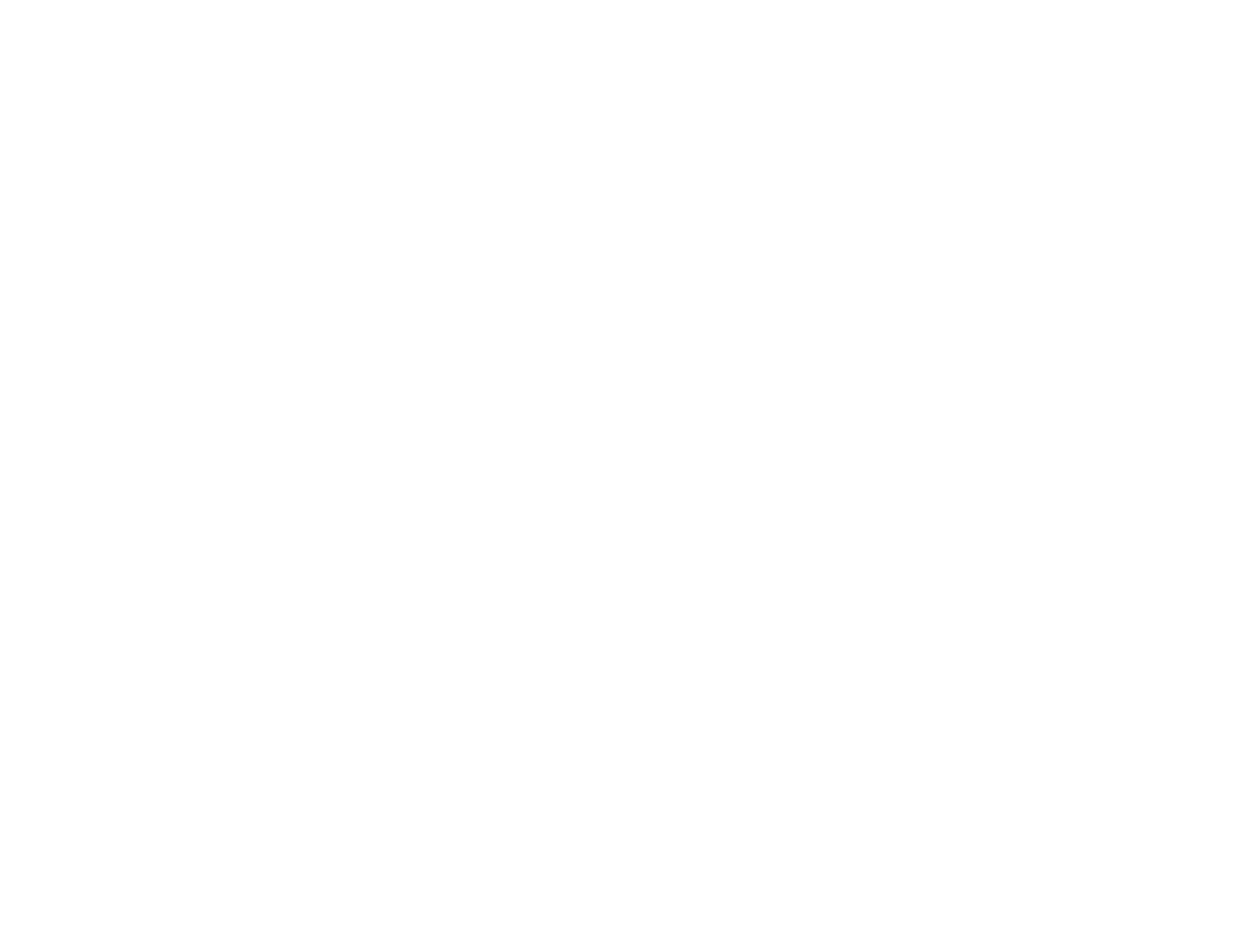
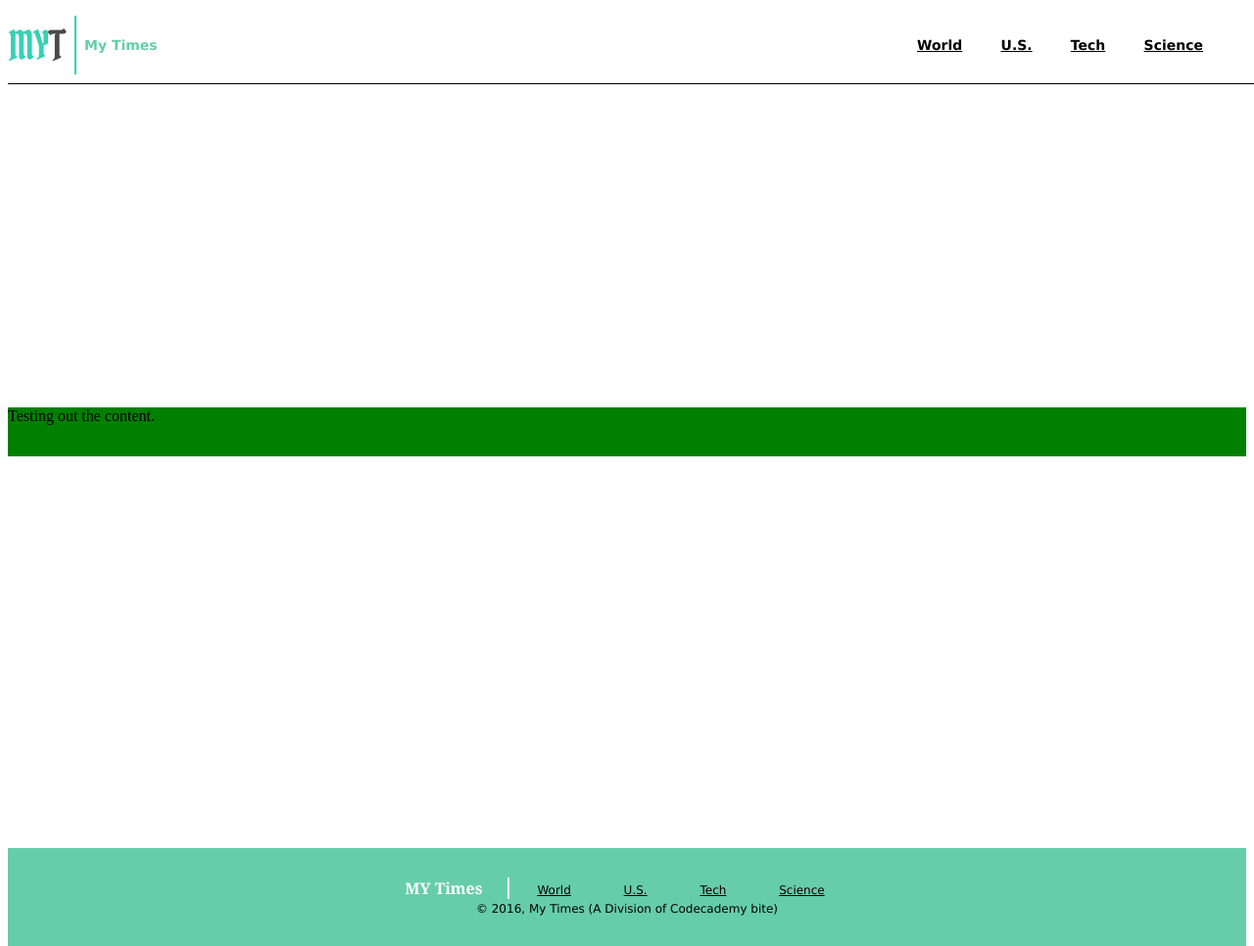
Before and after one commit to nickpatsiopoulos/mytimes, a plain HTML site: page index.html in a window 1280 px wide. Shown: the whole page at 98% size. Before the commit the page ends 800 px from the top, so only its background shows below. Drawn offline with Linux system fonts and the light colour scheme.

Commit message:
CSS styling, footer

```diff
--- a/Resources/CSS/stylesheet.css
+++ b/Resources/CSS/stylesheet.css
@@ -0,0 +1,103 @@
+header {
+  display: inline-flex;
+  position: fixed;
+  width: 100%;
+  box-sizing: border-box;
+  padding-bottom: 10px;
+  border-bottom: 1px solid black;
+  height: 70px;
+}
+
+#logo {
+  display: inline-flex;
+  width: 100%;
+  align-items: center;
+}
+
+#nav {
+  display: inline-flex;
+  justify-content: flex-end;
+  align-items: center;
+  margin-right: 50px;
+  width: 300px;
+}
+
+#nav2 {
+  display: inline-flex;
+  justify-content: space-between;
+  width: 300px;
+}
+
+.name {
+  font-family: Verdana;
+  font-size: 14px;
+  font-weight: bold;
+  color: MediumAquamarine;
+  padding-left: 8px;
+}
+
+.navlink {
+  padding-right: 8px;
+  font-family: Verdana;
+  font-size: 14px;
+  font-weight: bold;
+  color: black;
+}
+
+.main {
+  position: relative;
+  top: 400px;
+  height: 50px;
+  background-color: green;
+}
+
+
+
+
+
+
+
+div.footer {
+  position: relative;
+  height: 100px;
+  top: 800px;
+  background-color: MediumAquamarine;
+  font-family: Verdana;
+  font-size: 12px;
+  display: flex;
+  flex-direction: column;
+  justify-content: center;
+  align-items: center;
+}
+
+.footlinks {
+  height: 20px;
+}
+
+.copyr {
+    height: 20px;
+}
+
+#footname {
+  padding-right: 25px;
+  margin-bottom: 5px;
+  border-right: 2px solid white;
+  color: white;
+  font-family: Georgia;
+  font-size: 16px;
+  font-weight: bold;
+}
+
+.footlink {
+  padding-right: 25px;
+  padding-left: 25px;
+}
+
+.footlink a {
+  color: black;
+}
+
+#copyright {
+  margin-top: 5px;
+  margin-bottom: 0;
+}
--- a/index.html
+++ b/index.html
@@ -6,6 +6,47 @@
     <title>My Times</title>
   </head>
   <body>
+    <header>
+      <div id="logo">
+        <img src="Resources/images/img-myt-logo.jpg">
+        <p class="name">My Times</p>
+      </div>
+      <div id="nav">
+        <div id="nav2">
+          <span><a class="navlink" href="#">World</a></span>
+          <span><a class="navlink" href="#">U.S.</a></span>
+          <span><a class="navlink" href="#">Tech</a></span>
+          <span><a class="navlink" href="#">Science</a></span>
+        </div>
+      </div>
+      <hr>
+    </header>
+
+
+    <div class="main">
+      <p> Testing out the content.</p>
+    </div>
+
+
+
+
+    <div class="footer">
+      <div class="footlinks">
+        <span id="footname">MY Times</span>
+        <span class="footlink"><a href="#">World</a></span>
+        <span class="footlink"><a href="#">U.S.</a></span>
+        <span class="footlink"><a href="#">Tech</a></span>
+        <span class="footlink"><a href="#">Science</a></span>
+      </div>
+      <div class="copyr">
+        <p id="copyright">© 2016, My Times (A Division of Codecademy bite)</p>
+      </div>
+    </div>
+
+
+
+
+
 
   </body>
 </html>
```
